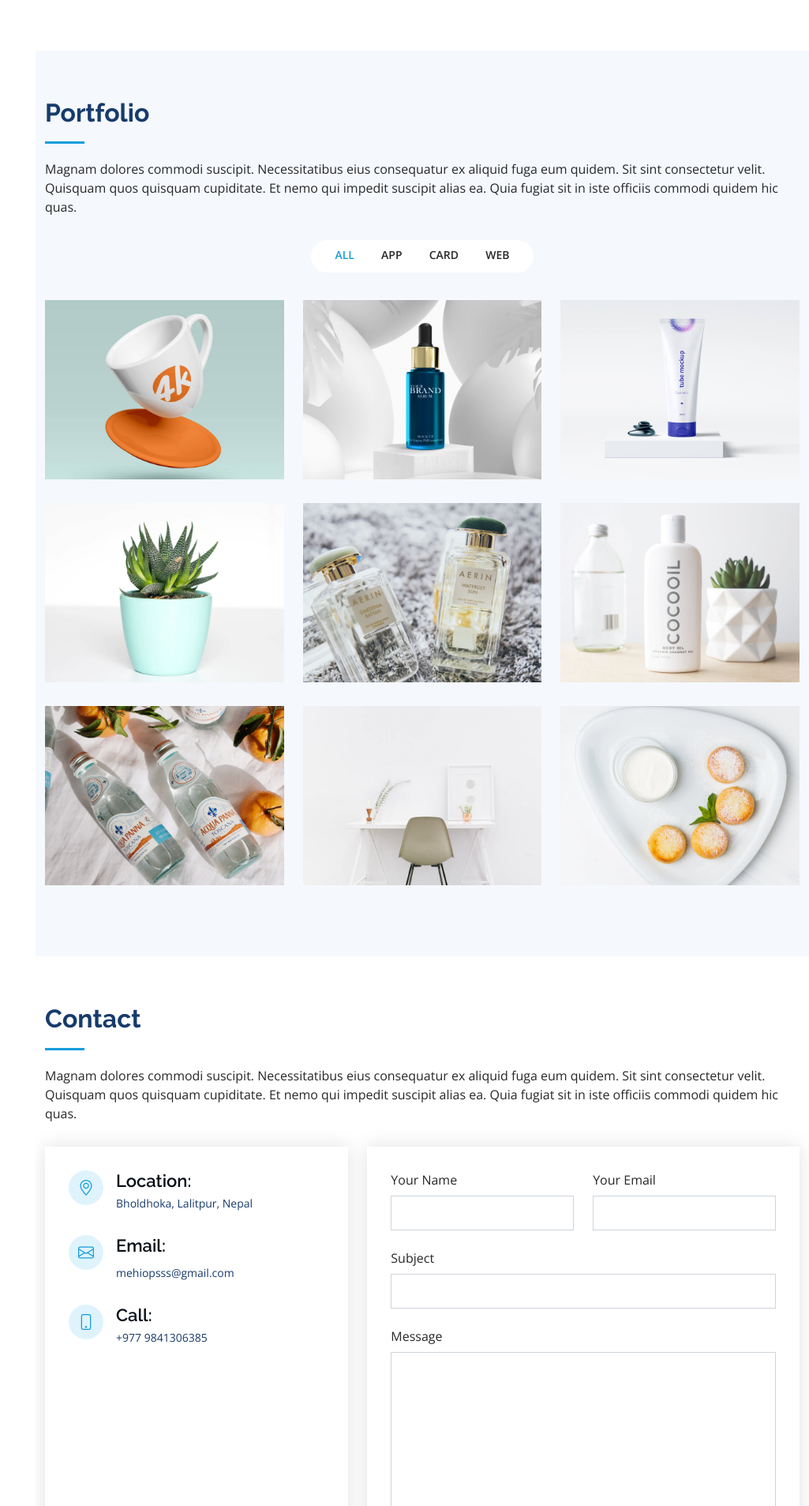
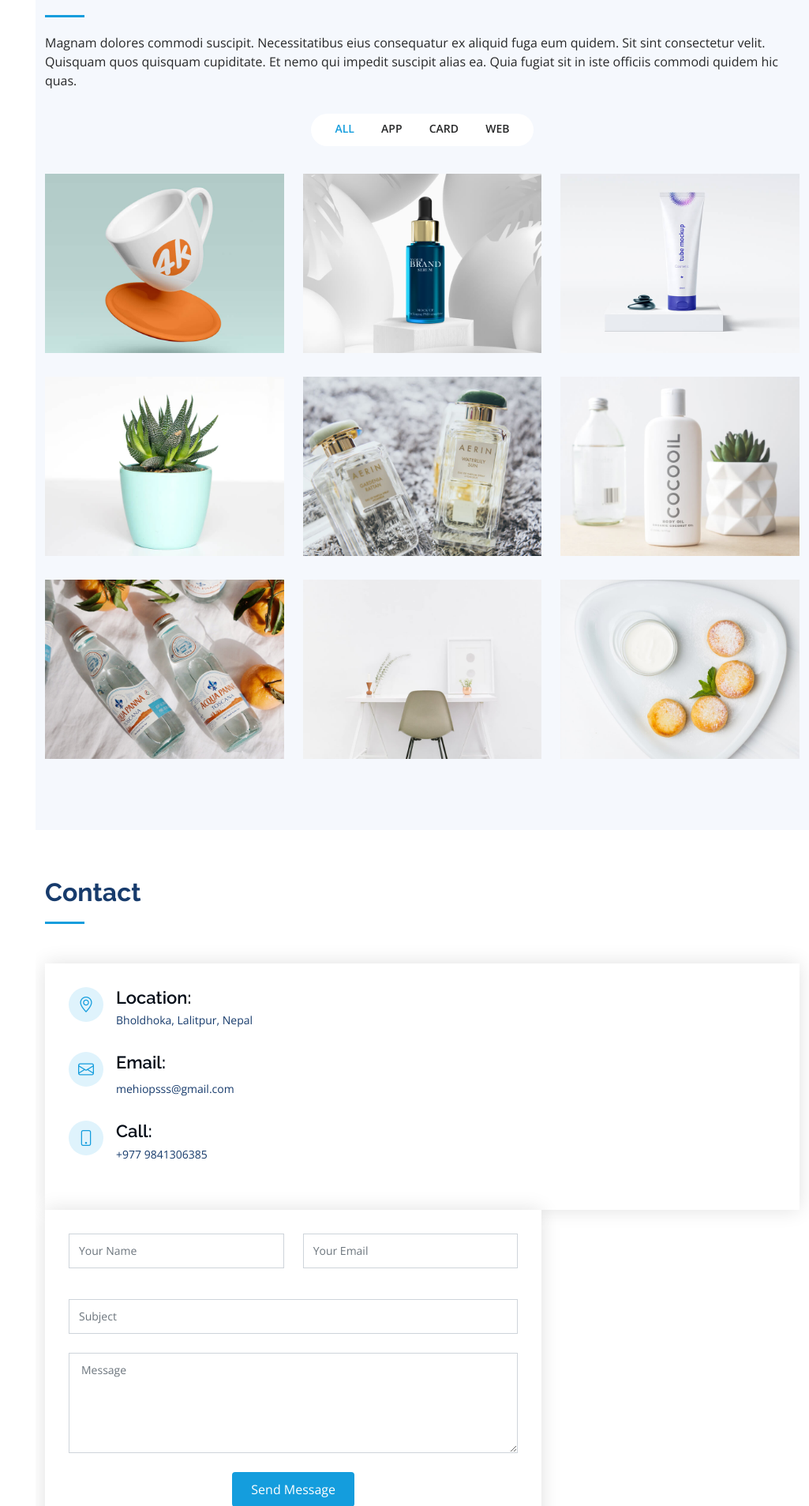
Before and after one commit to Sanishmaharjan0511/SanishMaharjanPortfolio, a PHP site: page / in a window 1280 px wide. Shown: the part 3150-5057 px from the top of the page at 79% size, without its empty margins (255-1280 px from the left). Run offline with PHP 8.4, Linux system fonts and the light colour scheme.

Commit message:
Contact updated 2

```diff
--- a/assets/css/style.css
+++ b/assets/css/style.css
@@ -228,9 +228,11 @@ h6 {
 # Hero Section
 --------------------------------------------------------------*/
 #hero {
+  width: 100%;
   height: 100vh;
-  background: url("../img/a.jpg") top center;
+  background: url("../img/s.jpg") center;
   background-size: cover;
+  background-repeat: no-repeat;
 
 }
 
--- a/index.html
+++ b/index.html
@@ -92,7 +92,6 @@
               Lorem ipsum dolor sit amet, consectetur adipiscing elit, sed do eiusmod tempor incididunt ut labore et dolore
               magna aliqua.
             </p>
-          </div>
             <div class="row">
               <div class="col-lg-6">
                 <ul>
@@ -112,7 +111,9 @@
               </div>
             </div>
             <p>
-              To seek and maintain full-time position that offers professional challenges utilizing interpersonal skills, excellent time management and problem-solving skills. Organized and dependable candidate successful at managing multiple priorities with a positive attitude. Willingness to take on
+              To seek and maintain full-time position that offers professional challenges
+utilizing interpersonal skills, excellent time management and problem-solving skills. Organized and dependable candidate successful at
+managing multiple priorities with a positive attitude. Willingness to take on
 added responsibilities to meet team goals.
             </p>
           </div>
@@ -385,12 +386,12 @@ added responsibilities to meet team goals.
 
         <div class="section-title">
           <h2>Contact</h2>
-          <p>Magnam dolores commodi suscipit. Necessitatibus eius consequatur ex aliquid fuga eum quidem. Sit sint consectetur velit. Quisquam quos quisquam cupiditate. Et nemo qui impedit suscipit alias ea. Quia fugiat sit in iste officiis commodi quidem hic quas.</p>
+
         </div>
 
         <div class="row" data-aos="fade-in">
 
-          <div class="col-lg-5 d-flex align-items-stretch">
+          <div class="col-lg-12 d-flex align-items-stretch">
             <div class="info">
               <div class="address">
                 <i class="bi bi-geo-alt"></i>
@@ -409,30 +410,27 @@ added responsibilities to meet team goals.
                 <h4>Call:</h4>
                 <p>+977 9841306385</p>
               </div>
+
             </div>
 
           </div>
 
-          <div class="col-lg-7 mt-5 mt-lg-0 d-flex align-items-stretch">
-            <form action="https://formsubmit.co/gdrivefamily01@gmail.com" method="post" role="form" class="php-email-form">
+          <div class="col-lg-8 mt-5 mt-lg-0">
 
+            <form action="forms/contact.php" method="post" role="form" class="php-email-form">
               <div class="row">
-                <div class="form-group col-md-6">
-                  <label for="name">Your Name</label>
-                  <input type="text" name="name" class="form-control" id="name" required>
+                <div class="col-md-6 form-group">
+                  <input type="text" name="name" class="form-control" id="name" placeholder="Your Name" required>
                 </div>
-                <div class="form-group col-md-6">
-                  <label for="name">Your Email</label>
-                  <input type="email" class="form-control" name="email" id="email" required>
+                <div class="col-md-6 form-group mt-3 mt-md-0">
+                  <input type="email" class="form-control" name="email" id="email" placeholder="Your Email" required>
                 </div>
               </div>
-              <div class="form-group">
-                <label for="name">Subject</label>
-                <input type="text" class="form-control" name="subject" id="subject" required>
+              <div class="form-group mt-3">
+                <input type="text" class="form-control" name="subject" id="subject" placeholder="Subject" required>
               </div>
-              <div class="form-group">
-                <label for="name">Message</label>
-                <textarea class="form-control" name="message" rows="10" required></textarea>
+              <div class="form-group mt-3">
+                <textarea class="form-control" name="message" rows="5" placeholder="Message" required></textarea>
               </div>
               <div class="my-3">
                 <div class="loading">Loading</div>
@@ -441,13 +439,13 @@ added responsibilities to meet team goals.
               </div>
               <div class="text-center"><button type="submit">Send Message</button></div>
             </form>
+
           </div>
 
         </div>
 
       </div>
     </section><!-- End Contact Section -->
-
 
   </main><!-- End #main -->
 
@@ -464,7 +462,7 @@ added responsibilities to meet team goals.
   <script src="assets/vendor/swiper/swiper-bundle.min.js"></script>
   <script src="assets/vendor/typed.js/typed.min.js"></script>
   <script src="assets/vendor/waypoints/noframework.waypoints.js"></script>
-
+  <script src="assets/vendor/php-email-form/validate.js"></script>
 
   <!-- Template Main JS File -->
   <script src="assets/js/main.js"></script>
```
Also changed, not shown: assets/img/s.jpg (added), 1 other file.
